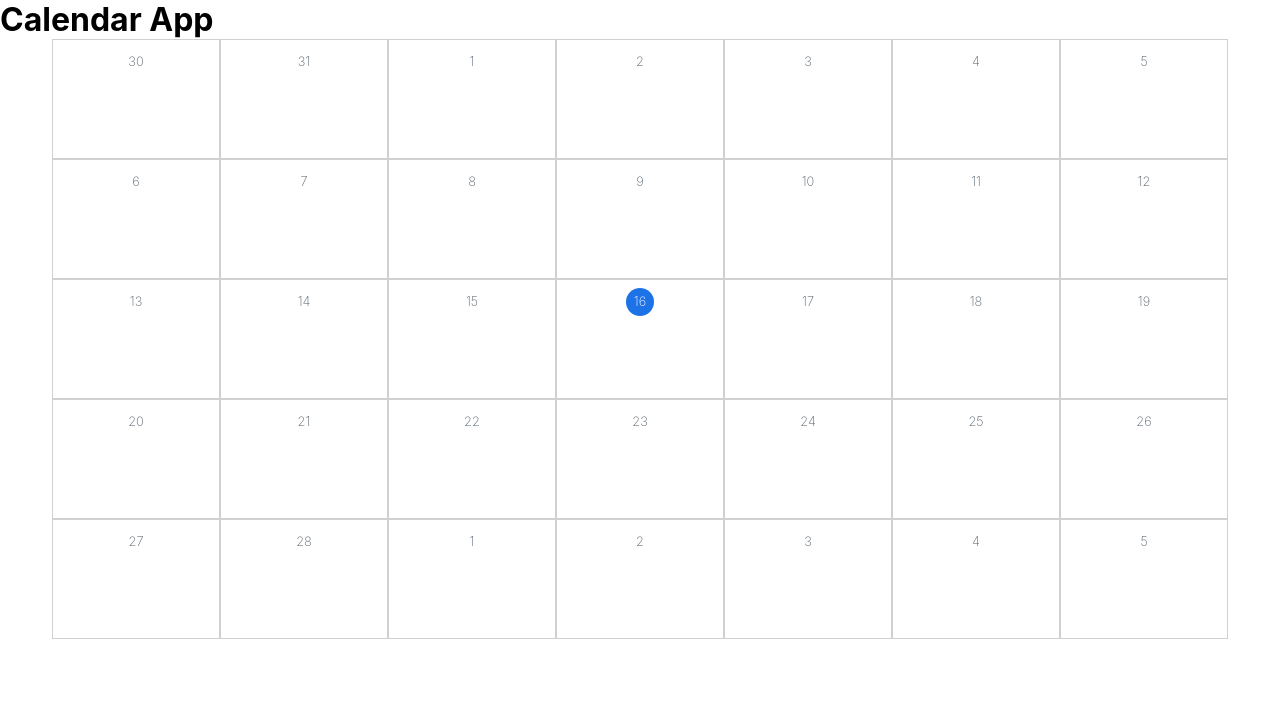
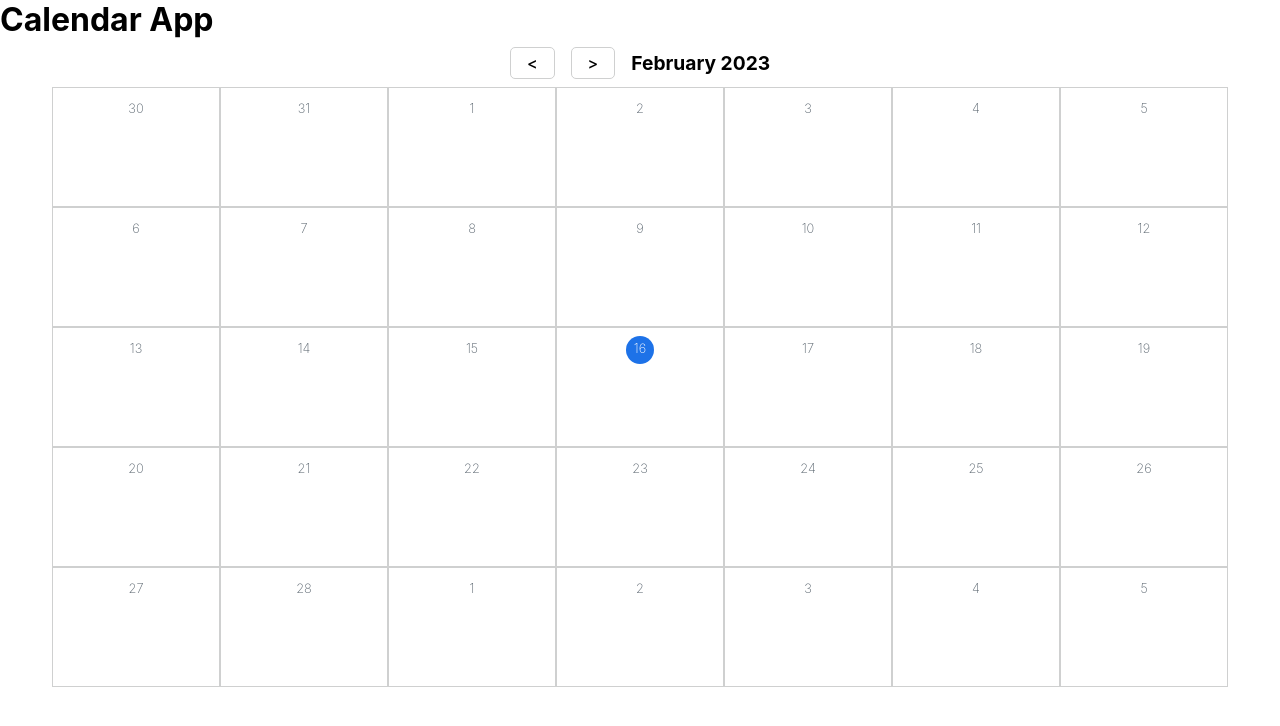
Before and after one commit to augustej/calendar-project-angular, an Angular app: page / in a window 1280 px wide. Shown: the top 726 px of the page. Built offline with nearby package versions, Linux system fonts and the light colour scheme.

Commit message:
finished change month with arrows functionality

```diff
--- a/src/app/app.module.ts
+++ b/src/app/app.module.ts
@@ -5,12 +5,16 @@ import { AppRoutingModule } from './app-routing.module';
 import { AppComponent } from './app.component';
 import { CalendarDisplayComponent } from './calendar-display/calendar-display.component';
 import { DayComponent } from './day/day.component';
+import { MonthYearDisplayComponent } from './month-year-display/month-year-display.component';
+import { CalendarControlComponent } from './calendar-control/calendar-control.component';
 
 @NgModule({
   declarations: [
     AppComponent,
     CalendarDisplayComponent,
-    DayComponent
+    DayComponent,
+    MonthYearDisplayComponent,
+    CalendarControlComponent
   ],
   imports: [
     BrowserModule,
--- /dev/null
+++ b/src/app/calendar-control/calendar-control.component.html
@@ -0,0 +1,8 @@
+<button (click)="changeMonthBtnClicked('prev')"><</button>
+<button (click)="changeMonthBtnClicked('next')">></button>
+
+<app-month-year-display
+  [month]="month"
+  [year]="year"
+  class="month-year-container"
+></app-month-year-display>
--- /dev/null
+++ b/src/app/calendar-control/calendar-control.component.ts
@@ -0,0 +1,18 @@
+import { ThisReceiver } from '@angular/compiler';
+import { Component, EventEmitter, Input, Output } from '@angular/core';
+
+@Component({
+  selector: 'app-calendar-control',
+  templateUrl: './calendar-control.component.html',
+  styleUrls: ['./calendar-control.component.scss'],
+})
+export class CalendarControlComponent {
+  @Input() month: number = 0;
+  @Input() year: number = 0;
+
+  changeMonthBtnClicked(moveTo: string) {
+    this.monthChanged.emit({ moveTo });
+  }
+
+  @Output() monthChanged = new EventEmitter<{ moveTo: string }>();
+}
--- a/src/app/calendar-display/calendar-display.component.html
+++ b/src/app/calendar-display/calendar-display.component.html
@@ -1,3 +1,9 @@
+<app-calendar-control
+  [month]="currentMonth"
+  [year]="currentYear"
+  class="calendar-control--container"
+  (monthChanged)="monthChanged($event)"
+></app-calendar-control>
 <div *ngFor="let curentWeek of fakeArray; index as i" class="week--container">
   <app-day
     *ngFor="let day of monthDays | slice : 7 * i : 7 * (i + 1)"
--- a/src/app/calendar-display/calendar-display.component.ts
+++ b/src/app/calendar-display/calendar-display.component.ts
@@ -11,6 +11,28 @@ export class CalendarDisplayComponent {
   monthDays?: string[] = [];
   numberOfWeeks?: number = 0;
   fakeArray?: number[] = [];
+  currentMonth: number = 0;
+  currentYear: number = 0;
+
+  monthChanged(eventData: { moveTo: string }) {
+    let nextorprev = eventData.moveTo;
+    if (nextorprev === 'prev') {
+      if (this.dateService.month === 0) {
+        this.dateService.year = this.dateService.year - 1;
+        this.dateService.month = 11;
+      } else {
+        this.dateService.month -= 1;
+      }
+    } else {
+      if (this.dateService.month === 11) {
+        this.dateService.year = this.dateService.year + 1;
+        this.dateService.month = 0;
+      } else {
+        this.dateService.month += 1;
+      }
+    }
+    this.rebuildCalendar();
+  }
 
   dayClicked(day: string): void {
     let [newYear, newMonth, newDay] = day.split('-');
@@ -36,5 +58,7 @@ export class CalendarDisplayComponent {
     this.monthDays = this.dateService.getArrayOfDaysToDisplay();
     this.numberOfWeeks = this.monthDays.length / 7;
     this.fakeArray = Array(this.numberOfWeeks).fill(0);
+    this.currentMonth = this.dateService.month;
+    this.currentYear = this.dateService.year;
   }
 }
--- /dev/null
+++ b/src/app/month-year-display/month-year-display.component.html
@@ -0,0 +1 @@
+<h2>{{ months[month] }} {{ year }}</h2>
--- /dev/null
+++ b/src/app/month-year-display/month-year-display.component.ts
@@ -0,0 +1,26 @@
+import { Component, Input } from '@angular/core';
+
+@Component({
+  selector: 'app-month-year-display',
+  templateUrl: './month-year-display.component.html',
+  styleUrls: ['./month-year-display.component.scss'],
+})
+export class MonthYearDisplayComponent {
+  @Input() month: number = 0;
+  @Input() year: number = 0;
+
+  months: string[] = [
+    'January',
+    'February',
+    'March',
+    'April',
+    'May',
+    'June',
+    'July',
+    'August',
+    'September',
+    'October',
+    'November',
+    'December',
+  ];
+}
```
Also changed, not shown: src/app/calendar-control/calendar-control.component.scss (added), src/app/month-year-display/month-year-display.component.scss (added), 2 other files (tests, documents, lock files or other folders).
